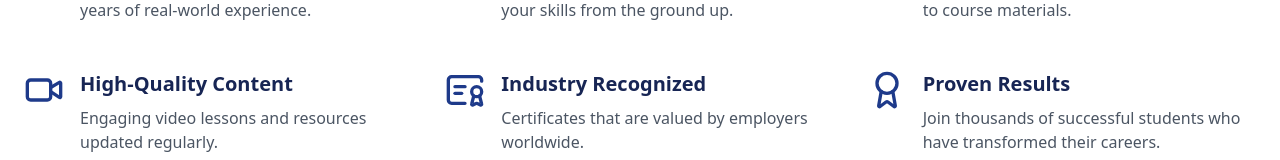
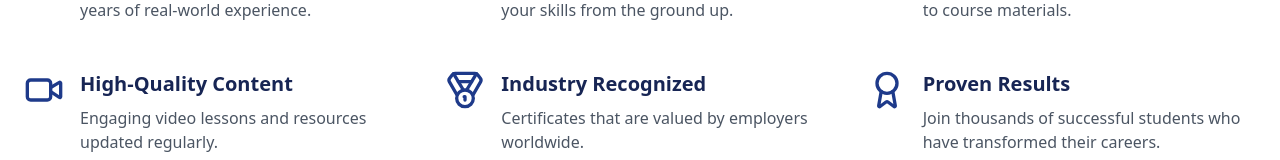
Before and after one commit to RithvikAnirvesh/updated_bigebrains_mern, a React (Vite) app: page / in a window 1280 px wide. Shown: the part 2480-2640 px from the top of the page. Built offline with nearby package versions, Linux system fonts and the light colour scheme.

Commit message:
Fix: Import lucide-react icons
Fixes an issue where the 'Certificate' icon was not being correctly imported from the 'lucide-react' library.

```diff
--- a/src/components/WhyChooseUs.tsx
+++ b/src/components/WhyChooseUs.tsx
@@ -1,6 +1,6 @@
 
 import React from 'react';
-import { Award, Book, Users, Clock, Video, Certificate } from "lucide-react";
+import { Award, Book, Users, Clock, Video, Medal } from "lucide-react";
 
 const features = [
   {
@@ -31,7 +31,7 @@ const features = [
     id: 5,
     title: "Industry Recognized",
     description: "Certificates that are valued by employers worldwide.",
-    icon: <Certificate className="h-10 w-10 text-bigebrains-blue" />,
+    icon: <Medal className="h-10 w-10 text-bigebrains-blue" />,
   },
   {
     id: 6,
```
